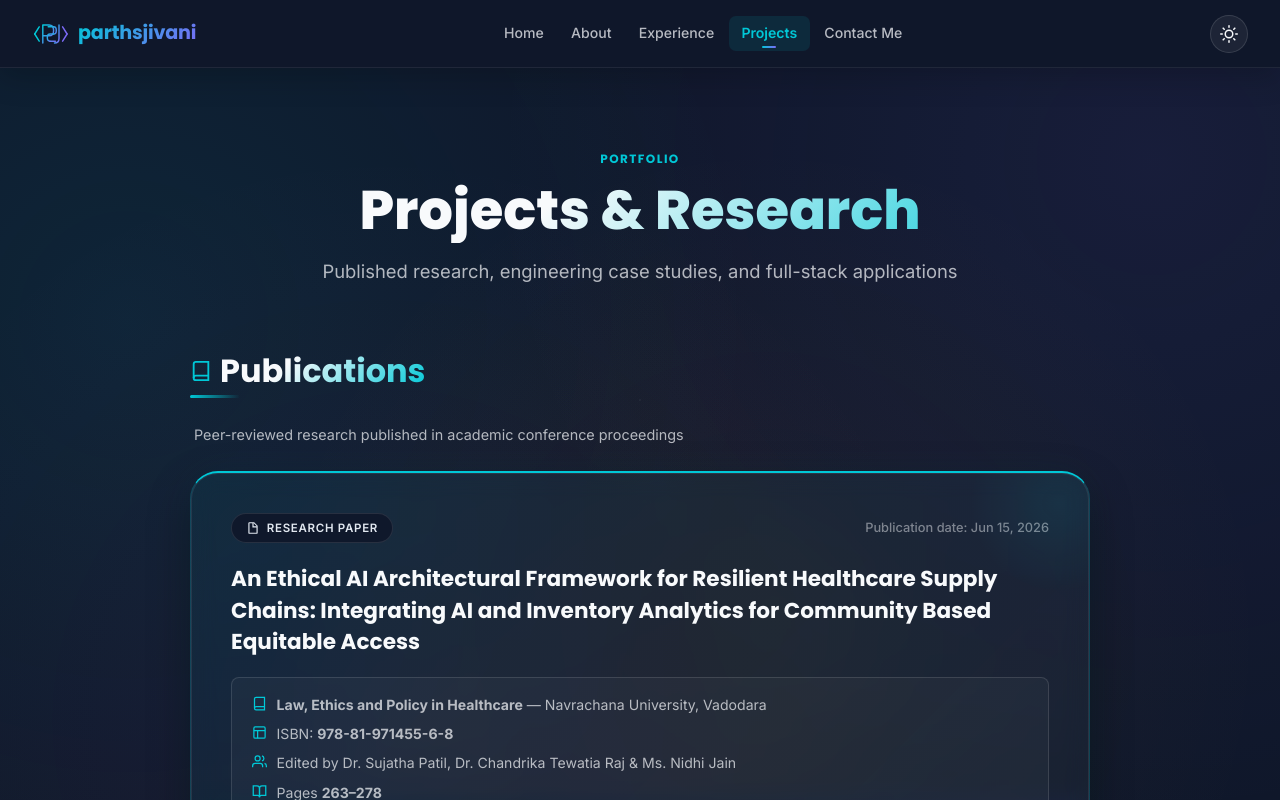
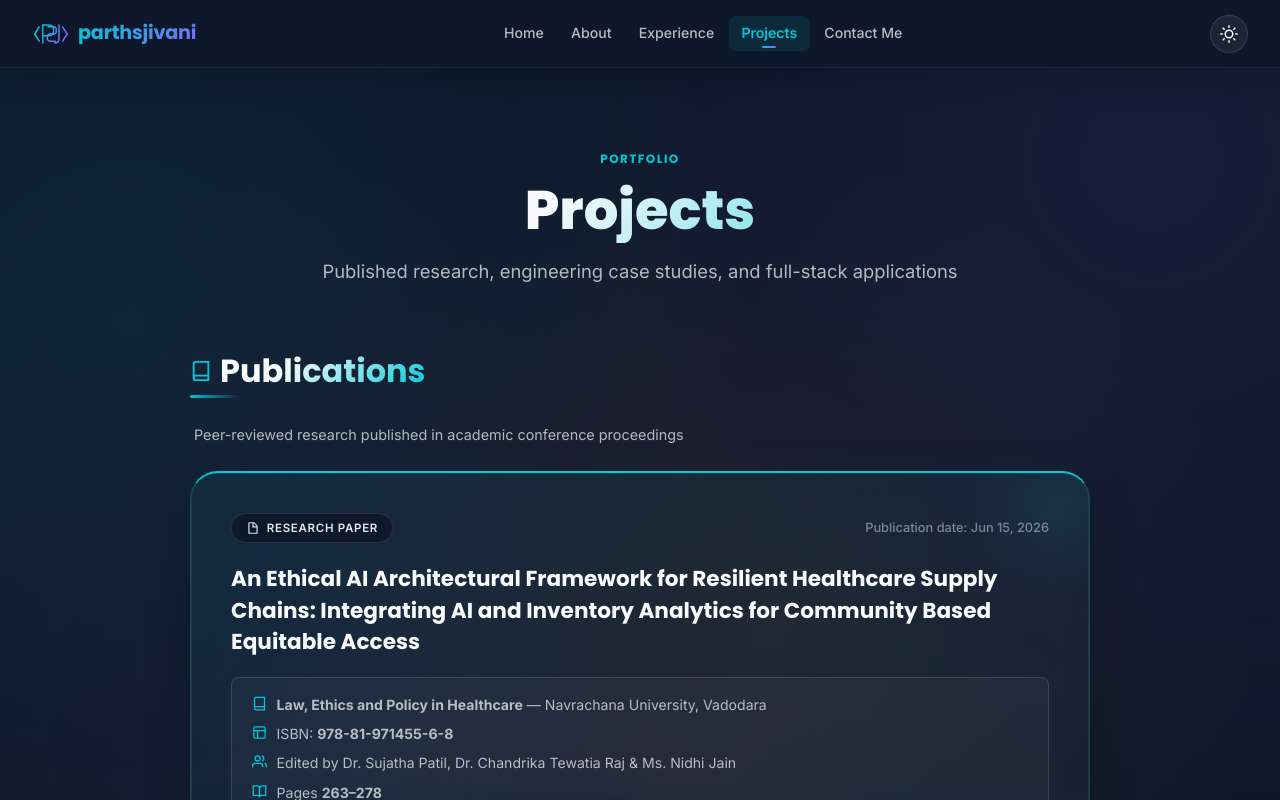
Before and after one commit to JivaniParth/parthsjivani, a React (Vite) app: page /projects in a window 1280 px wide. Shown: the top 800 px of the page. Built offline with nearby package versions, Linux system fonts and the light colour scheme.

Commit message:
Modified projects

```diff
--- a/src/components/pages/Projects.jsx
+++ b/src/components/pages/Projects.jsx
@@ -357,7 +357,7 @@ export default function Projects() {
         transition={{ duration: 0.6 }}
       >
         <span className="section-label">Portfolio</span>
-        <h1>Projects &amp; Research</h1>
+        <h1>Projects</h1>
         <p className="subtitle">
           Published research, engineering case studies, and full-stack applications
         </p>
```
